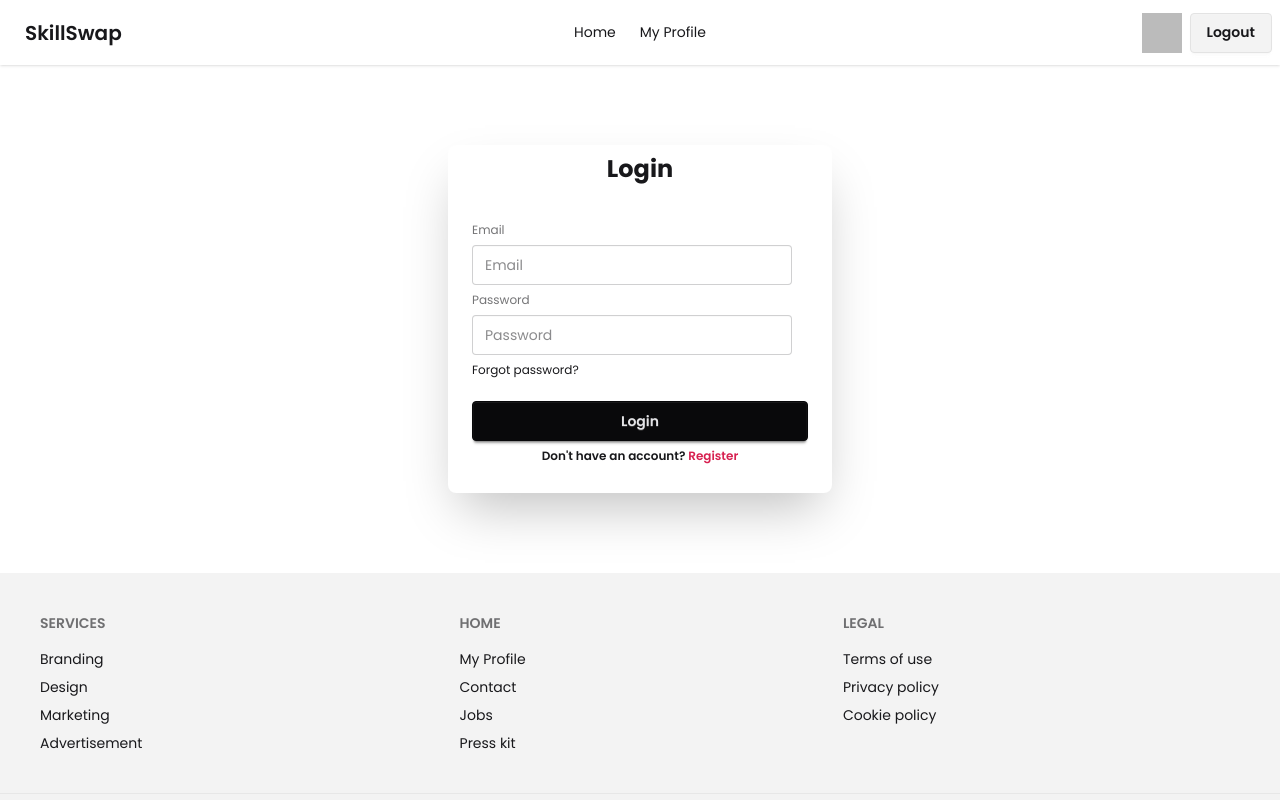
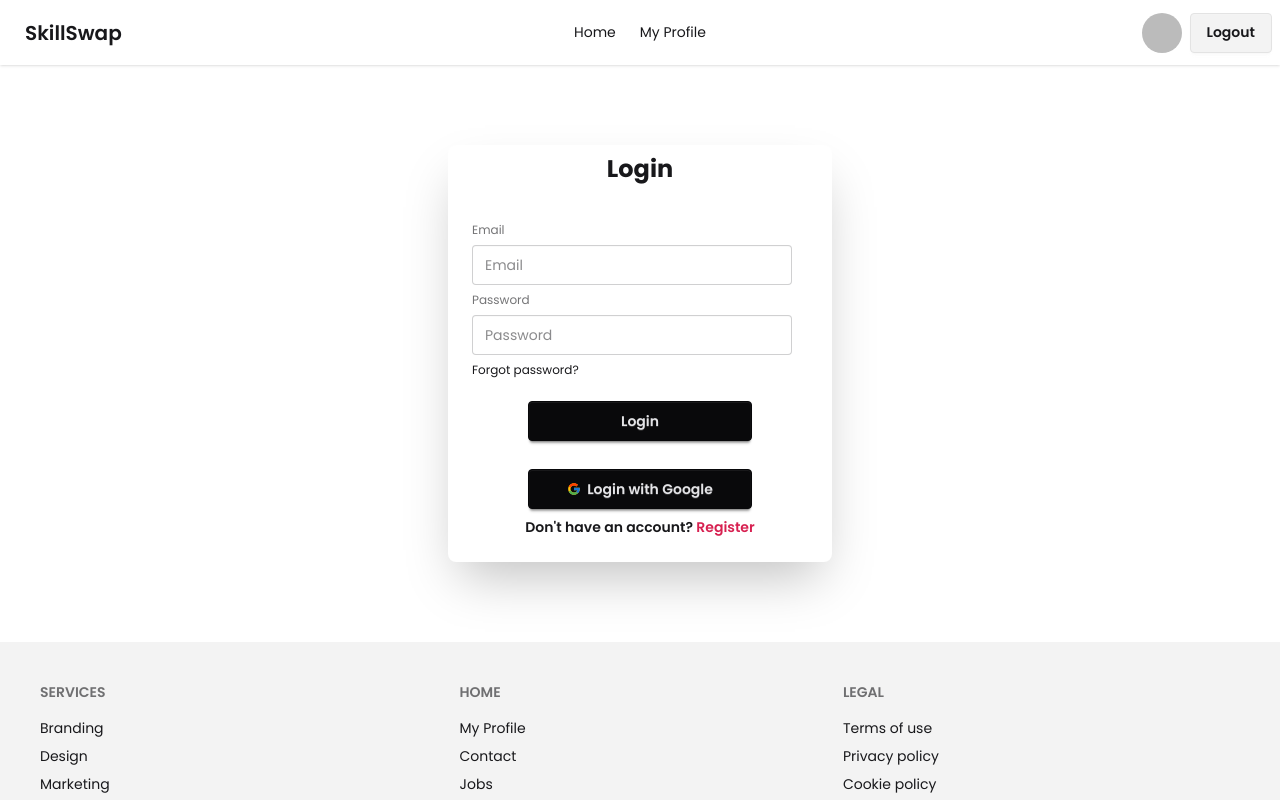
Before and after one commit to maishaj/skillswap, a React (Vite) app: page /auth/login in a window 1280 px wide. Shown: the top 800 px of the page. Built offline with nearby package versions, Linux system fonts and the light colour scheme; no server answers; sample sign-in values are in the browser's storage.

Commit message:
added google authentication

```diff
--- a/src/components/Login.jsx
+++ b/src/components/Login.jsx
@@ -2,10 +2,11 @@ import React, { use } from 'react';
 import { Link, useLocation, useNavigate } from 'react-router';
 import { AuthContext } from '../provider/AuthProvider';
 import { toast } from 'react-toastify';
+import { FcGoogle } from "react-icons/fc";
 
 const Login = () => {
 
-    const {signIn}=use(AuthContext);
+    const {signIn, signInWithGoogle }=use(AuthContext);
     const location=useLocation();
     const navigate=useNavigate();
 
@@ -32,6 +33,20 @@ const Login = () => {
 
     }
 
+    const handleGoogleLogin=()=>{
+        signInWithGoogle()
+         .then((res)=>{
+            const user=res.user;
+            navigate(`${location.state?location.state:"/"}`);
+            toast.success("Logged in successfully!");
+        })
+        .catch((error)=>{
+            const errorCode = error.code;
+            const errorMessage = error.message;
+            toast.error(errorMessage);
+        });
+    }
+
     return (
         <div>
             <div className="card bg-base-100 w-full max-w-sm shrink-0 shadow-2xl mx-auto m-20">
@@ -45,9 +60,10 @@ const Login = () => {
                         <input name='password' type="password" className="input" placeholder="Password" required />
 
                         <div><a className="link link-hover">Forgot password?</a></div>
-                        <button className="btn btn-neutral mt-4">Login</button>
-                        <p className='font-semibold text-center'>Don't have an account? <Link to="/auth/register" className='text-secondary text-center'>Register</Link></p>
+                        <button className="btn btn-neutral mt-4 w-2/3 mx-auto">Login</button>
                     </form>
+                    <button onClick={handleGoogleLogin} className="btn btn-neutral mt-4 w-2/3 mx-auto"><FcGoogle/>Login with Google</button>
+                    <p className='font-semibold text-center'>Don't have an account? <Link to="/auth/register" className='text-secondary text-center'>Register</Link></p>
                 </div>
             </div>
         </div>
--- a/src/components/Register.jsx
+++ b/src/components/Register.jsx
@@ -1,10 +1,14 @@
 import React, { use, useState } from "react";
-import { Link } from "react-router";
+import { Link, useLocation, useNavigate } from "react-router";
 import { AuthContext } from "../provider/AuthProvider";
+import { FcGoogle } from "react-icons/fc";
+import { toast } from "react-toastify";
 
 const Register = () => {
-  const { createUser, user, setUser} = use(AuthContext);
+  const { createUser, user, setUser, signInWithGoogle} = use(AuthContext);
   const [error,setError]=useState("");
+  const location=useLocation();
+  const navigate=useNavigate();
 
   const handleRegister = (e) => {
 
@@ -36,6 +40,20 @@ const Register = () => {
 
     e.target.reset();
   };
+
+    const handleGoogleLogin=()=>{
+    signInWithGoogle()
+      .then((res)=>{
+        const user=res.user;
+        navigate(`${location.state?location.state:"/"}`);
+        toast.success("Logged in successfully!");
+    })
+    .catch((error)=>{
+        const errorCode = error.code;
+        const errorMessage = error.message;
+        toast.error(errorMessage);
+    });
+  }
 
   return (
     <div>
@@ -83,14 +101,15 @@ const Register = () => {
                 error && <p className='font-bold text-secondary'>{error}</p>
             }
 
-            <button className="btn btn-neutral mt-4">Register</button>
+            <button className="btn btn-neutral mt-4 w-2/3 mx-auto">Register</button>
+          </form>
+           <button onClick={handleGoogleLogin} className="btn btn-neutral mt-4 w-2/3 mx-auto"><FcGoogle/>Login with Google</button>
             <p className="font-semibold text-center">
               Already have an account?{" "}
               <Link to="/auth/login" className="text-secondary text-center">
                 Login
               </Link>
             </p>
-          </form>
         </div>
       </div>
     </div>
--- a/src/components/ToyNavbar.jsx
+++ b/src/components/ToyNavbar.jsx
@@ -43,7 +43,7 @@ const ToyNavbar = () => {
                 </div>
 
                 <div className="navbar-end space-x-2">
-                    <img className='w-10 h-10' src={`${user?user.photoURL:"https://img.icons8.com/?size=100&id=7819&format=png"}`} alt="" />
+                    <img className='w-10 h-10 rounded-full' src={`${user?user.photoURL:"https://img.icons8.com/?size=100&id=7819&format=png"}`} alt="" />
                     {
                         user?(
                           <button onClick={handleLogout} className='btn'>Logout</button>
--- a/src/provider/AuthProvider.jsx
+++ b/src/provider/AuthProvider.jsx
@@ -1,8 +1,11 @@
 import React, { createContext, useEffect, useState} from "react";
+import { GoogleAuthProvider, signInWithPopup } from "firebase/auth";
 import { getAuth, createUserWithEmailAndPassword, onAuthStateChanged, signOut, signInWithEmailAndPassword } from "firebase/auth";
 import app from "../firebase/firebase.config";
 
 export const AuthContext = createContext(null);
+
+const provider = new GoogleAuthProvider();
 const auth = getAuth(app);
 
 
@@ -39,6 +42,13 @@ const AuthProvider = ({ children }) => {
     return signInWithEmailAndPassword(auth,email,password);
   }
 
+  //Login with Google
+
+  const signInWithGoogle=()=>{
+    setLoading(true);
+    return signInWithPopup(auth,provider);
+  }
+
 
   const authData = {
     createUser,
@@ -48,6 +58,7 @@ const AuthProvider = ({ children }) => {
     signIn,
     loading,
     setLoading,
+    signInWithGoogle,
   };
 
 
```
